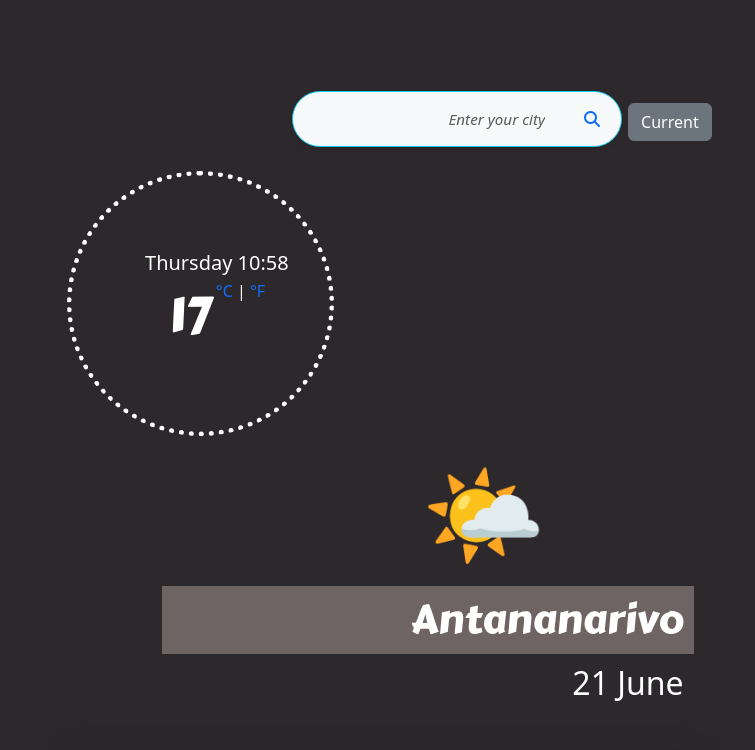
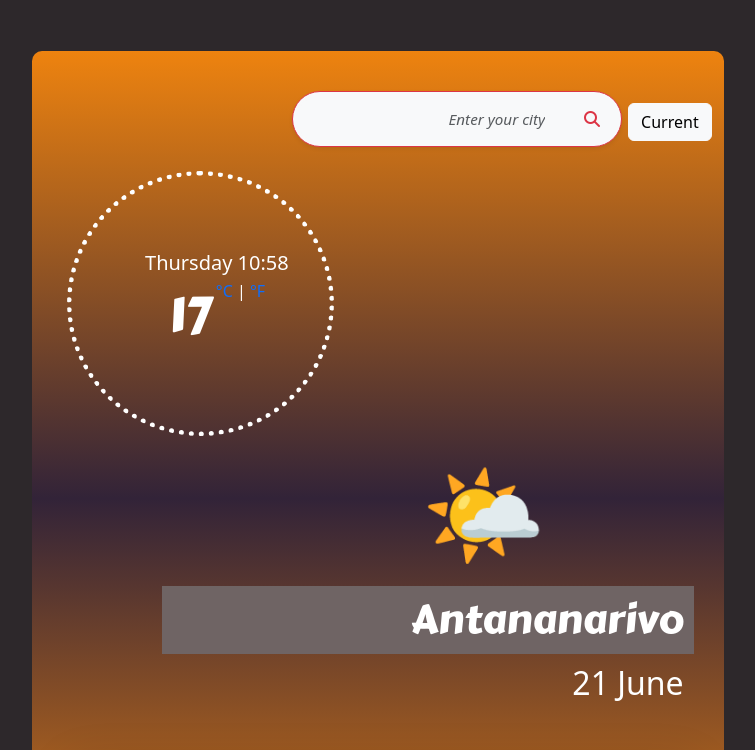
Before and after one commit to Batsola/app-project, a website built with Parcel: page index.html in a window 1280 px wide. Shown: the top 750 px of the page, without its empty margins (262-1017 px from the left). Built offline with nearby package versions, Linux system fonts and the light colour scheme; no server answers; files whose address does not match are found by name.

Commit message:
updated css and html

```diff
--- a/index.html
+++ b/index.html
@@ -36,7 +36,7 @@
           <div class="search-bar">
             <form action="#" id="search-form">
               <div
-                class="p-2 bg-light rounded rounded-pill shadow-sm mb-4 border border-info border-1"
+                class="p-2 bg-light rounded rounded-pill shadow-sm mb-4 border border-danger border-1"
               >
                 <div class="input-group">
                   <input
@@ -50,7 +50,7 @@
                     <button
                       id="button-addon1"
                       type="submit"
-                      class="btn btn-link text-primary"
+                      class="btn btn-link text-danger"
                     >
                       <i class="fa fa-search"></i>
                     </button>
@@ -61,7 +61,7 @@
           </div>
         </div>
         <div class="col-2" id="current-position">
-          <button type="button" class="btn btn-secondary" id="position-button">
+          <button type="button" class="btn btn-light" id="position-button">
             Current
           </button>
         </div>
--- a/src/styles.css
+++ b/src/styles.css
@@ -33,7 +33,7 @@ ul {
   top: -35px;
 }
 .weather-app {
-  background-image: url(images/rewallscom_55895.jpg);
+  background-image: linear-gradient(#ee830f, #322338, #ee830f);
   padding: 40px 30px 40px 40px;
   border-radius: 10px;
 }
```
Also changed, not shown: images/rewallscom_55895.jpg (deleted).
